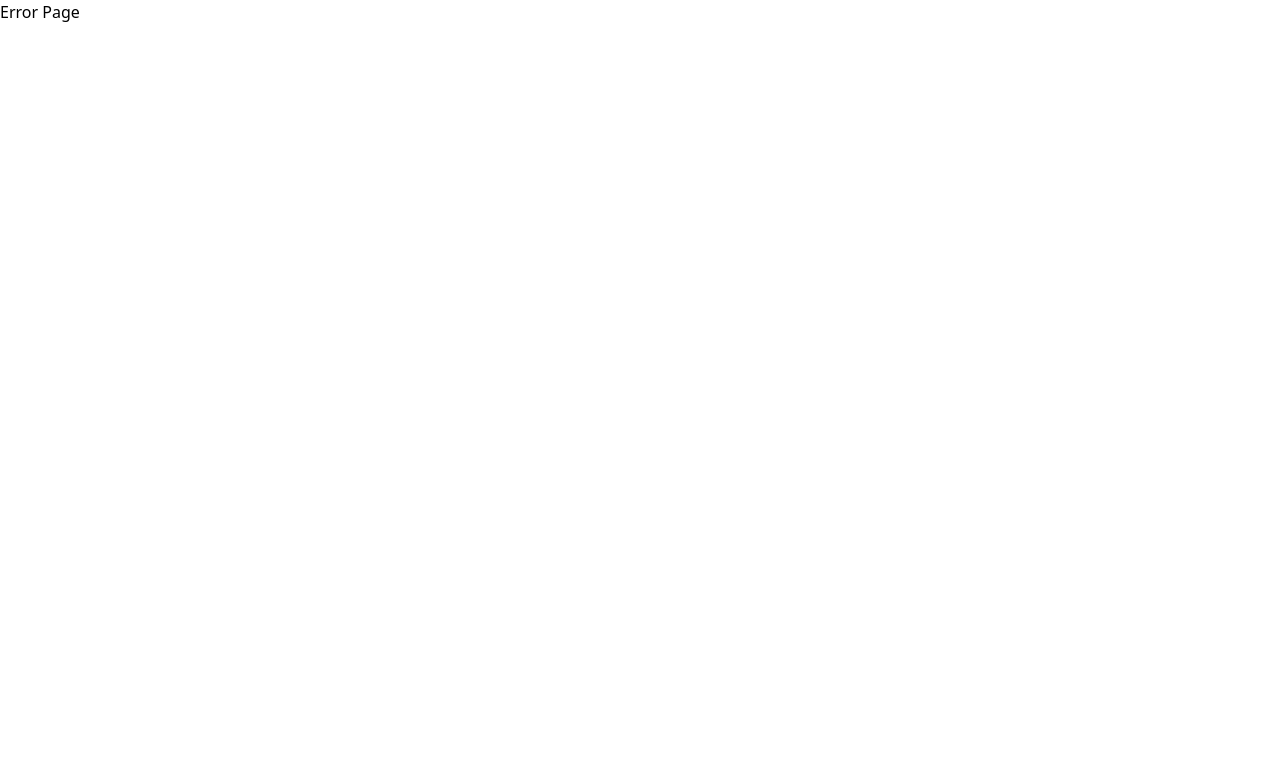
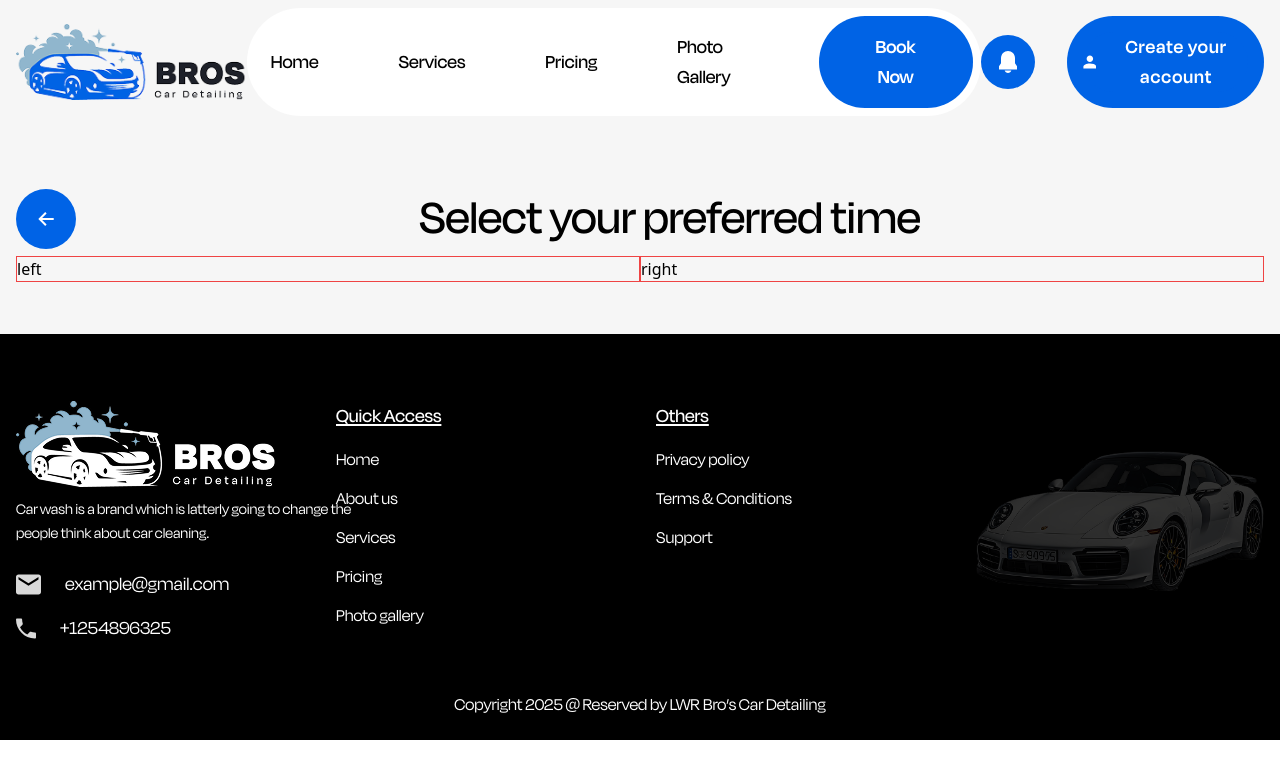
Before and after one commit to AlmasWD09/car-cleaning-web, a React (Vite) app: page /service-aviablity in a window 1280 px wide. Before the commit this address had no page. Shown: the top 778 px of the page. Built offline with nearby package versions, Linux system fonts and the light colour scheme.

Commit message:
service book page disign update

```diff
--- a/index.html
+++ b/index.html
@@ -4,7 +4,7 @@
     <meta charset="UTF-8" />
     <link rel="icon" type="image/svg+xml" href="/favicon1.png" />
     <meta name="viewport" content="width=device-width, initial-scale=1.0" />
-    <title>Car cleaning web</title>
+    <title>Car cleaning</title>
   </head>
   <body>
     <div id="root"></div>
--- a/src/layout/MainLayout.jsx
+++ b/src/layout/MainLayout.jsx
@@ -4,7 +4,7 @@ import Footer from "../components/shared/footer/Footer";
 
 const MainLayout = () => {
   const location = useLocation()
-  const hideNavbarPaths = ["/user-profile","/edit-user-profile","/support"];
+  const hideNavbarPaths = ["/privacy-policy","/terms-condition","/service-book","/user-profile","/edit-user-profile","/support",];
   const shouldHideNavbar = hideNavbarPaths.includes(location.pathname);
   return (
     <>
--- /dev/null
+++ b/src/pages/serviceAviablity/ServiceAviablity.jsx
@@ -0,0 +1,37 @@
+import { useNavigate } from "react-router-dom"
+import CustomContainer from "../../components/shared/CustomContainer"
+
+
+const ServiceAviablity = () => {
+  const navigate = useNavigate();
+  return (
+    <section className="pt-[70px] md:pt-[100px] lg:pt-[57px] pb-[52px] bg-[#f6f6f6]">
+      <CustomContainer>
+        <div className="flex flex-col md:flex-row md:items-center gap-3 md:gap-0 pt-10 lg:pt-0">
+          <div>
+            <span onClick={() => navigate(-1)} className="cursor-pointer">
+              <svg
+                className="w-[30px] md:w-[40px] lg:w-[60px] h-auto"
+                viewBox="0 0 60 60" fill="none" xmlns="http://www.w3.org/2000/svg">
+                <rect width="60" height="60" rx="30" fill="#0063E6" />
+                <path d="M37.707 31.0001H26.121L30.621 35.5001L29.207 36.9141L22.293 30.0001L29.207 23.0861L30.621 24.5001L26.121 29.0001H37.707V31.0001Z" fill="white" />
+              </svg>
+            </span>
+          </div>
+
+          <div className="flex justify-center w-full">
+            <h2 className='text-[20px] md:text-[50px] font-medium font-degular'>Select your preferred time</h2>
+          </div>
+        </div>
+
+
+        <div className="flex justify-between">
+          <div className="border border-red-500 w-[50%]">left</div>
+          <div className="border border-red-500 w-[50%]">right</div>
+        </div>
+      </CustomContainer>
+    </section>
+  )
+}
+
+export default ServiceAviablity
--- a/src/pages/serviceBook/ServiceBook.jsx
+++ b/src/pages/serviceBook/ServiceBook.jsx
@@ -1,9 +1,11 @@
-import React from 'react'
+import React, { useState } from 'react'
 import CustomContainer from '../../components/shared/CustomContainer'
-import { useNavigate } from 'react-router-dom';
+import { Link, useNavigate } from 'react-router-dom';
+import { Modal } from 'antd';
 
 const ServiceBook = () => {
     const navigate = useNavigate();
+    const [modalOpen, setModalOpen] = useState(false);
     const priceAllData = [
         {
             name: "Compact",
@@ -52,6 +54,38 @@ const ServiceBook = () => {
         },
     ];
 
+    const serviceBookAllData = [
+        {
+            title: "Interior",
+            price: "70.00"
+        },
+        {
+            title: "Interior",
+            price: "80.00"
+        },
+        {
+            title: "Interior",
+            price: "60.00"
+        },
+        {
+            title: "Interior",
+            price: "50.00"
+        },
+        {
+            title: "Interior",
+            price: "700.0"
+        },
+    ];
+
+    const showModal = () => {
+        setModalOpen(true)
+    }
+    const handleModalOkPenOk = () => {
+
+    }
+    const handleModalCancel = () => {
+        setModalOpen(false)
+    }
     return (
         <section className="pt-[70px] md:pt-[100px] lg:pt-[57px] pb-[52px] bg-[#f6f6f6]">
             <CustomContainer>
@@ -107,10 +141,56 @@ const ServiceBook = () => {
                                         </div>
 
                                         <div className="lg:w-[200px] flex justify-end ">
-                                            <button className="bg-primary text-[#ffffff] px-[74px] py-[14px] text-[24px] rounded-full my-2">
+                                            <button onClick={showModal} className="bg-primary text-[#ffffff] px-[74px] py-[14px] text-[24px] rounded-full my-2">
                                                 Select
                                             </button>
                                         </div>
+
+
+                                        {/* modal component */}
+                                        <Modal
+                                            title={
+                                                <div className="flex justify-center px-6 py-2">
+                                                    <h2 className="text-2xl font-semibold font-degular text-center">Compact</h2>
+                                                </div>
+                                            }
+                                            centered
+                                            open={modalOpen}
+                                            onOk={handleModalOkPenOk}
+                                            onCancel={handleModalCancel}
+                                            footer={null}
+                                            width={600}
+                                            className='custom-service-modal'
+                                        >
+                                            <p className='text-[24px] font-degular font-medium text-center'>Which service you wants to book ?</p>
+
+                                            {
+                                                serviceBookAllData.map((item, index) => {
+                                                    return (
+                                                        <div key={index}>
+                                                            <div className='flex justify-between items-center border border-[#ccc] rounded-xl p-4 mb-4 hover:bg-primary hover:bg-opacity-15'>
+                                                                <div>
+                                                                    <p className='text-[24px] font-degular'>{item.title}</p>
+                                                                    <p className='text-[24px] font-degular font-semibold text-primary'>$ {item.price}</p>
+                                                                </div>
+                                                                <Link to="/service-aviablity">
+                                                                    <span className="cursor-pointer">
+                                                                        <svg
+                                                                            className="w-[30px] md:w-[40px] lg:w-[60px] h-auto"
+                                                                            viewBox="0 0 60 60" fill="none" xmlns="http://www.w3.org/2000/svg">
+                                                                            <rect width="60" height="60" rx="30" fill="#0063E6" />
+                                                                            <path d="M23.8433 34.7425L32.0358 26.55L25.6719 26.55L25.6719 24.5503H35.4497L35.4497 34.3282L33.45 34.3282L33.45 27.9642L25.2575 36.1568L23.8433 34.7425Z" fill="white" />
+                                                                        </svg>
+                                                                    </span>
+                                                                </Link>
+                                                            </div>
+                                                        </div>
+                                                    )
+                                                })
+                                            }
+
+
+                                        </Modal>
                                     </div>
                                 );
                             })}
--- a/src/routers/Router.jsx
+++ b/src/routers/Router.jsx
@@ -19,6 +19,7 @@ import UserProfile from "../pages/profile/UserProfile";
 import EditUserProfile from "../pages/profile/EditUserProfile";
 import Notification from "../pages/notification/Notification";
 import Support from "../pages/support/Support";
+import ServiceAviablity from "../pages/serviceAviablity/ServiceAviablity";
 
 const router = createBrowserRouter([
   {
@@ -57,6 +58,10 @@ const router = createBrowserRouter([
       {
         path: "/service-book",
         element: <ServiceBook />,
+      },
+      {
+        path: "/service-aviablity",
+        element: <ServiceAviablity />,
       },
       {
         path: "/user-profile",
```
Also changed, not shown: src/index.css (line endings or trailing spaces).
